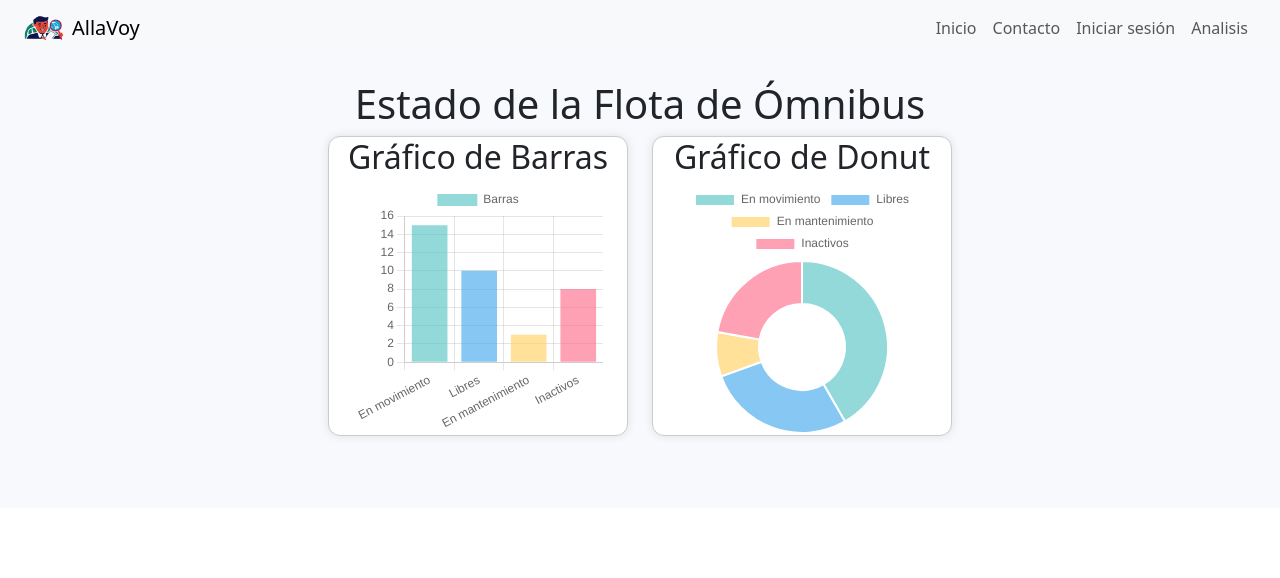
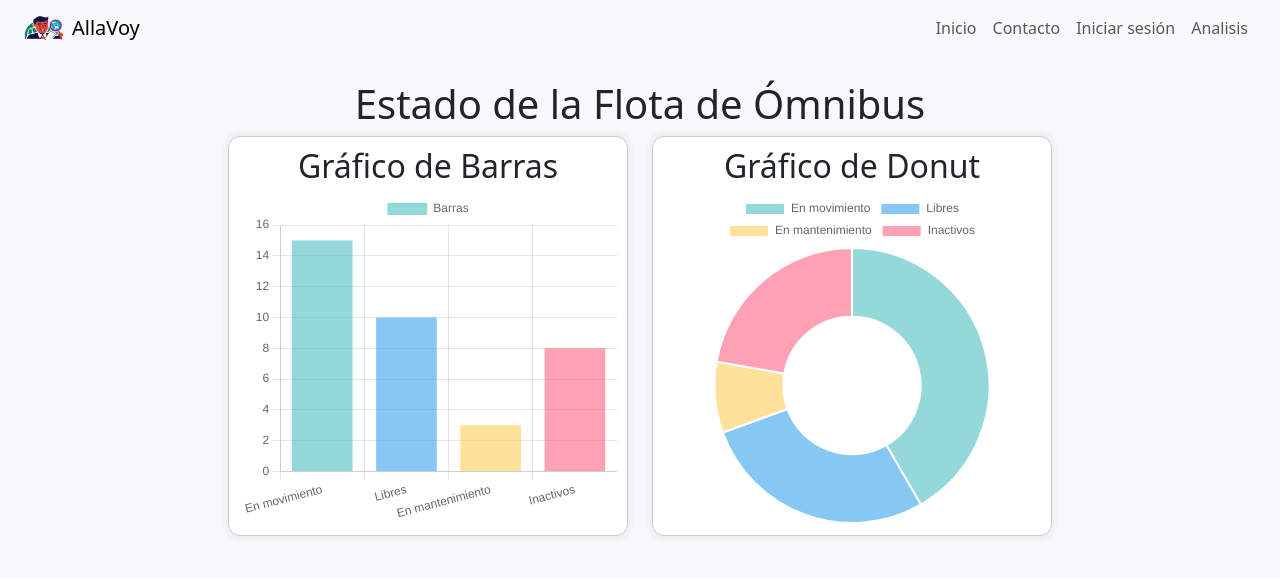
Before and after one commit to brianmachado18/pruebas_concepto_front, a React (Vite) app: page /analisis in a window 1280 px wide. Shown: the top 578 px of the page. Built offline with nearby package versions, Linux system fonts and the light colour scheme.

Commit message:
Nuevo contenedor para que la grafica se ajuste automaticamente al tamano del original

```diff
--- a/src/pages/Analisis.jsx
+++ b/src/pages/Analisis.jsx
@@ -60,13 +60,14 @@ export default function OmnibusStatusCharts() {
   };
 
   const options = {
-    responsive: false,
+    responsive: true,
     maintainAspectRatio: false,
   };
 
   const chartStyle = {
-    width: '300px',
-    height: '300px',
+    width: '100%',
+    maxWidth: '400px',
+    height: '400px',
     padding: '10px',
     border: '1px solid #ccc',
     borderRadius: '12px',
@@ -74,26 +75,36 @@ export default function OmnibusStatusCharts() {
     boxShadow: '0 0 10px rgba(0,0,0,0.1)',
     display: 'flex',
     flexDirection: 'column',
-    justifyContent: 'center',
-    alignItems: 'center'
+    alignItems: 'center',
   };
 
+  const chartContainer = {
+    flex: 1,
+    width: '100%',
+    height: '100%',
+    position: 'relative',
+    display: 'flex',
+  };
 
   return (
     <div className="p-4 space-y-8">
       <h1 className="text-2xl font-bold text-center">Estado de la Flota de Ómnibus</h1>
 
       <div className="d-flex flex-wrap gap-4 justify-content-center mb-5">
-        {/* Contenedor Gráfico de Barras */}
+        {/* Gráfico de Barras */}
         <div style={chartStyle}>
           <h2 className="text-center text-lg font-semibold mb-2">Gráfico de Barras</h2>
-          <Bar data={barData} options={options} width={250} height={250} />
+          <div style={chartContainer}>
+            <Bar data={barData} options={options} />
+          </div>
         </div>
 
-        {/* Contenedor Gráfico de Dona */}
+        {/* Gráfico de Dona */}
         <div style={chartStyle}>
           <h2 className="text-center text-lg font-semibold mb-2">Gráfico de Donut</h2>
-          <Doughnut data={doughnutData} options={options} width={250} height={250} />
+          <div style={chartContainer}>
+            <Doughnut data={doughnutData} options={options} />
+          </div>
         </div>
       </div>
     </div>
```
